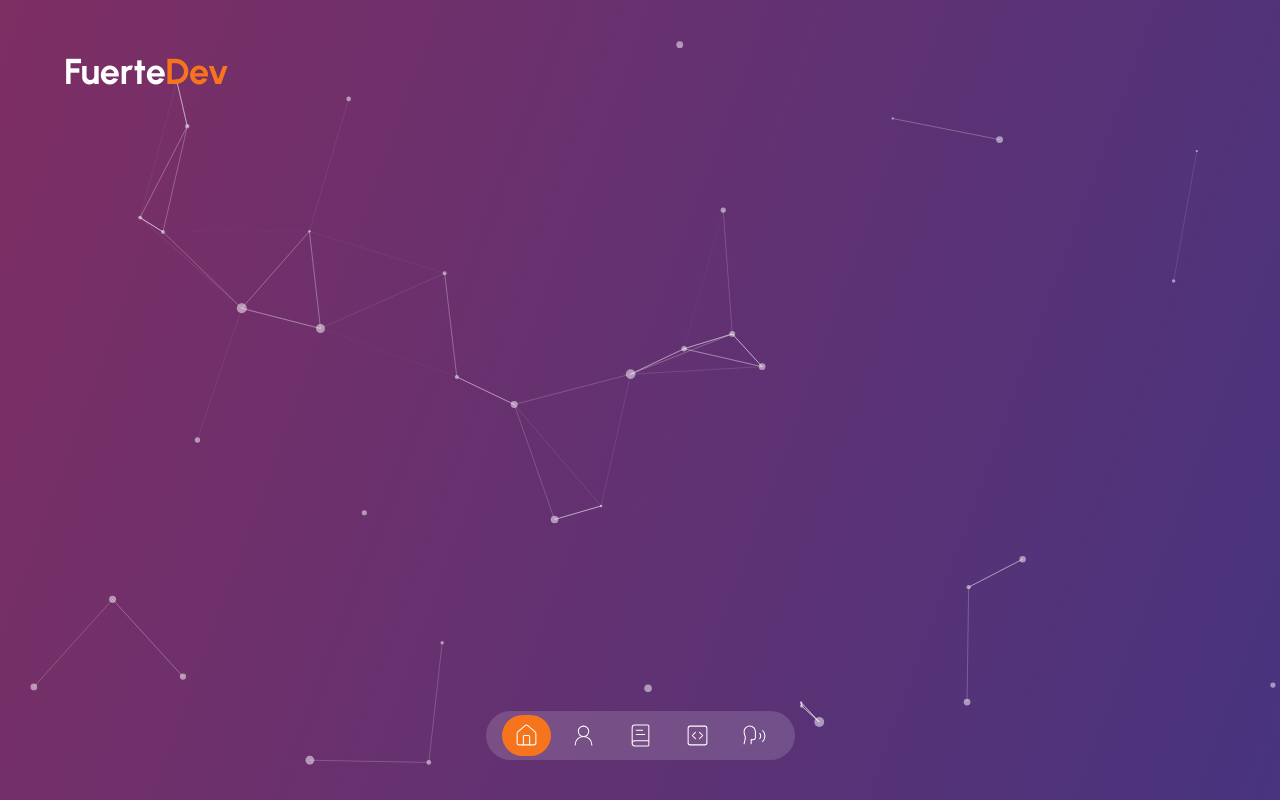
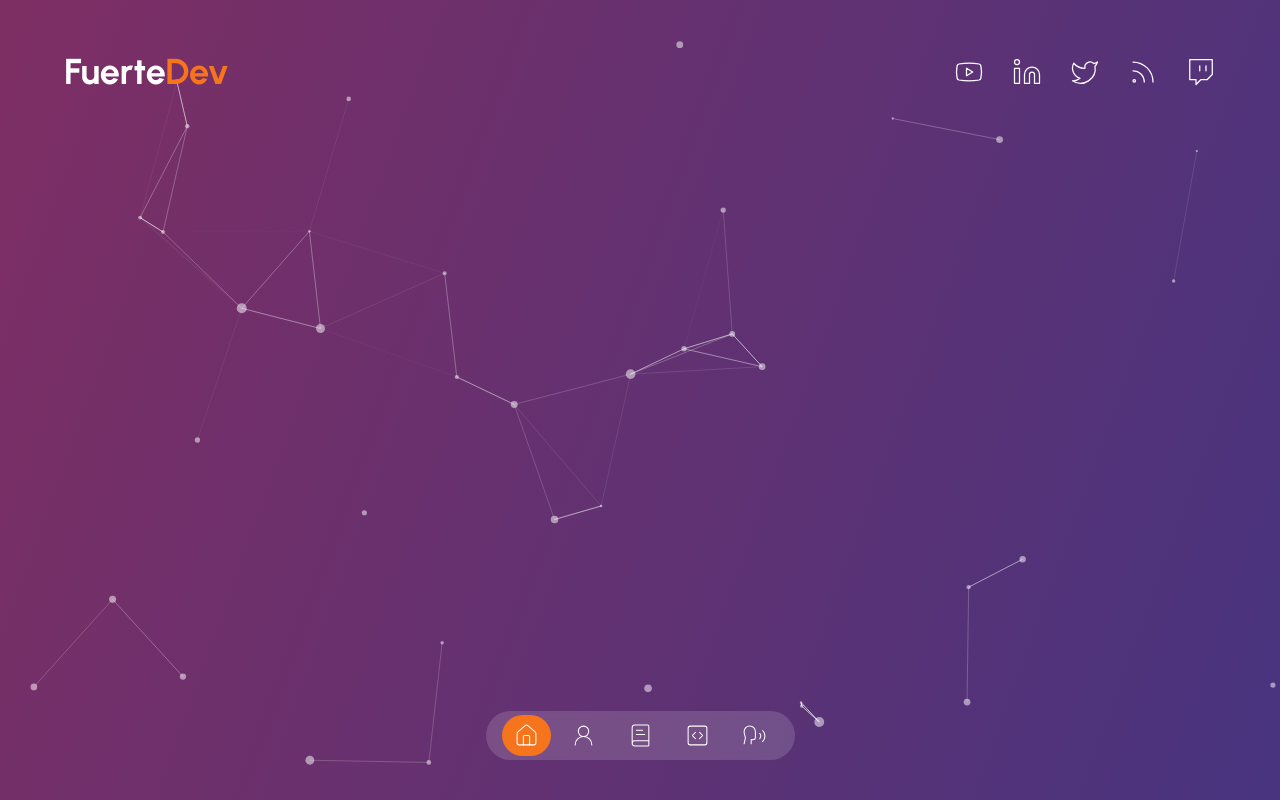
Before and after one commit to fantasyfuerte/portfolio-landing-page, a Next.js app: page / in a window 1280 px wide. Built offline with nearby package versions, Linux system fonts and the light colour scheme.

Commit message:
Adding socialNetworks

```diff
--- a/src/components/header.tsx
+++ b/src/components/header.tsx
@@ -1,5 +1,6 @@
 import Link from "next/link";
 import MotionTransition from "./transition-component";
+import { socialNetworks } from "@/data";
 
 function Header() {
   return (
@@ -12,11 +13,16 @@ function Header() {
           <Link href="/">
             <h1 className="my-3 text-4xl font-bold text-center md:text-left">
               Fuerte
-              <span className="text-secondary">
-                Dev
-              </span>
+              <span className="text-secondary">Dev</span>
             </h1>
           </Link>
+            <div className="flex items-center justify-center gap-7">
+              {socialNetworks.map(({ logo, src, id }) => (
+                <Link key={id} href={src} target="_blank">
+                  {logo}
+                </Link>
+              ))}
+            </div>
         </div>
       </div>
     </MotionTransition>
```
